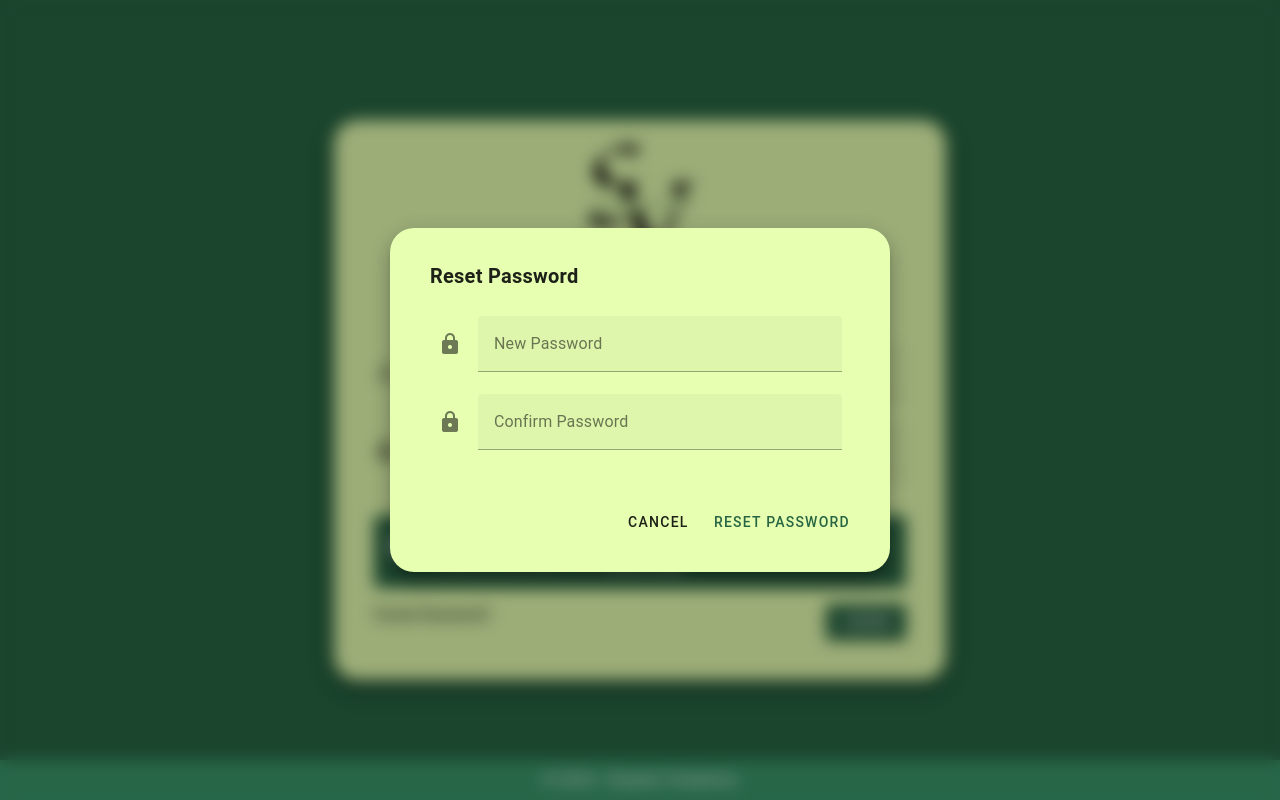
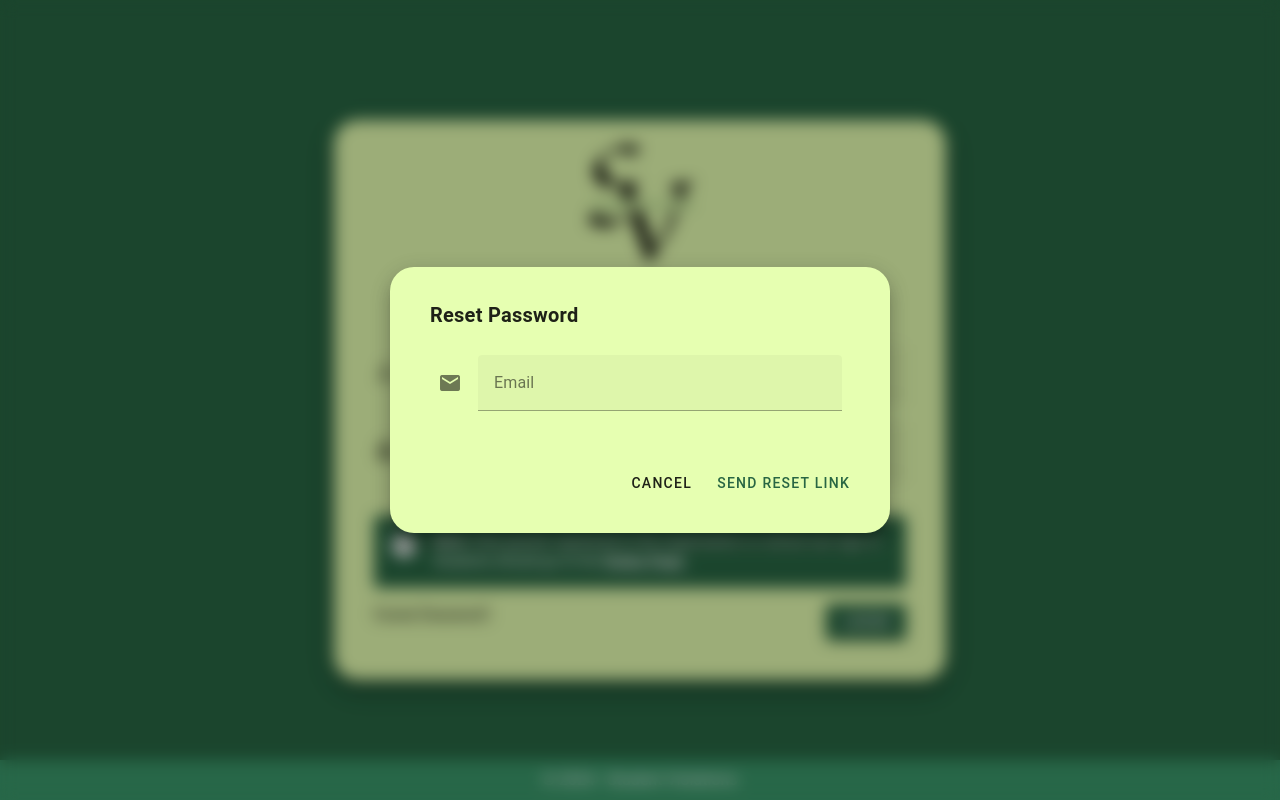
Before and after one commit to hersheydoria/student-violations-108, a Vue app: page /login in a window 1280 px wide. Both pictures are taken after a click on the element "Forgot Password?". Built offline with nearby package versions, Linux system fonts and the light colour scheme.

Commit message:
fix: reset password logic

```diff
--- a/src/components/auth/LoginForm.vue
+++ b/src/components/auth/LoginForm.vue
@@ -1,5 +1,6 @@
 <script setup>
 import { ref } from 'vue'
+//import { supabase } from './supabase' // Import Supabase client
 import { useRouter } from 'vue-router'
 
 // Form data
@@ -9,14 +10,16 @@ const valid = ref(true)
 
 // Forgot Password modal
 const forgotPasswordDialog = ref(false)
-const newPassword = ref('')
-const confirmPassword = ref('')
+const email = ref('') // Email for password reset
+const emailSent = ref(false)
+const errorMessage = ref('')
 
 // Validation rules
 const rules = {
   required: (value) => !!value || 'Required.',
   passwordMin: (v) => v.length >= 5 || 'Password must be at least 5 characters long',
-  passwordMatch: (v) => v === newPassword.value || 'Passwords must match'
+  passwordMatch: (v) => v === email.value || 'Passwords must match',
+  email: (value) => /.+@.+\..+/.test(value) || 'E-mail must be valid.'
 }
 
 // Router instance
@@ -38,13 +41,23 @@ function onForgotPassword() {
   forgotPasswordDialog.value = true
 }
 
-// Reset password logic
-function onResetPassword() {
+// Reset password logic using Supabase
+async function onResetPassword() {
   if (valid.value) {
-    console.log('New Password:', newPassword.value)
-    forgotPasswordDialog.value = false
-    // Handle password reset logic here
-    router.push('/login')
+    try {
+      const { data, error } = await supabase.auth.resetPasswordForEmail(email.value, {
+        redirectTo: 'http://localhost:3000/reset-password' // URL for the reset page
+      })
+
+      if (error) {
+        throw error
+      }
+
+      emailSent.value = true
+      forgotPasswordDialog.value = false // Close modal after success
+    } catch (error) {
+      errorMessage.value = error.message
+    }
   }
 }
 </script>
@@ -69,6 +82,7 @@ function onResetPassword() {
       type="password"
       required
     ></v-text-field>
+
     <!-- Add message below the form -->
     <v-alert type="info" color="customGreen" text class="mt-4 mb-4">
       <strong>Note:</strong> Only guards registered in the organization or school can sign in.
@@ -108,38 +122,34 @@ function onResetPassword() {
       elevation="10"
       style="backdrop-filter: blur(8px)"
     >
-      <v-card
-        class="px-6 py-6"
-        elevation="12"
-        rounded="xl"
-        style="background-color: #e6ffb1; backdrop-filter: blur(8px)"
-      >
+      <v-card class="px-6 py-6" elevation="12" rounded="xl" style="background-color: #e6ffb1">
         <v-card-title class="headline"><strong>Reset Password</strong></v-card-title>
         <v-card-text>
-          <!-- New password input fields in the modal -->
+          <!-- Enter email for password reset -->
           <v-form v-model="valid" lazy-validation>
             <v-text-field
-              v-model="newPassword"
-              :rules="[rules.required, rules.passwordMin]"
-              label="New Password"
-              prepend-icon="mdi-lock"
-              type="password"
-              required
-            ></v-text-field>
-            <v-text-field
-              v-model="confirmPassword"
-              :rules="[rules.required, rules.passwordMatch]"
-              label="Confirm Password"
-              prepend-icon="mdi-lock"
-              type="password"
+              v-model="email"
+              :rules="[rules.required, rules.email]"
+              label="Email"
+              prepend-icon="mdi-email"
               required
             ></v-text-field>
           </v-form>
+
+          <!-- Show success message if the email has been sent -->
+          <v-alert v-if="emailSent" type="success" class="mt-4">
+            A password reset link has been sent to your email.
+          </v-alert>
+
+          <!-- Show error message if there was an error -->
+          <v-alert v-if="errorMessage" type="error" class="mt-4">
+            {{ errorMessage }}
+          </v-alert>
         </v-card-text>
 
         <v-card-actions>
           <v-btn text @click="forgotPasswordDialog = false">Cancel</v-btn>
-          <v-btn color="customGreen" @click="onResetPassword">Reset Password</v-btn>
+          <v-btn color="customGreen" @click="onResetPassword">Send Reset Link</v-btn>
         </v-card-actions>
       </v-card>
     </v-dialog>
--- /dev/null
+++ b/src/components/auth/ResetPasswordForm.vue
@@ -0,0 +1,45 @@
+<template>
+  <!-- Card Title -->
+  <v-card-title class="headline text-center">
+    <strong>Reset Password</strong>
+  </v-card-title>
+
+  <!-- Card Content -->
+  <v-card-text>
+    <v-form v-model="valid" lazy-validation>
+      <!-- New Password -->
+      <v-text-field
+        v-model="newPassword"
+        :rules="[passwordRules.required, passwordRules.passwordMin]"
+        label="New Password"
+        prepend-icon="mdi-lock"
+        type="password"
+        required
+      ></v-text-field>
+
+      <!-- Confirm Password -->
+      <v-text-field
+        v-model="confirmPassword"
+        :rules="[passwordRules.required, passwordRules.passwordMatch]"
+        label="Confirm Password"
+        prepend-icon="mdi-lock"
+        type="password"
+        required
+      ></v-text-field>
+    </v-form>
+
+    <!-- Success and Error Alerts -->
+    <v-alert v-if="passwordResetSuccess" type="success" class="mt-4">
+      Password has been successfully reset. Redirecting to login...
+    </v-alert>
+    <v-alert v-if="errorMessage" type="error" class="mt-4">
+      {{ errorMessage }}
+    </v-alert>
+  </v-card-text>
+
+  <!-- Card Actions -->
+  <v-card-actions class="d-flex justify-center">
+    <v-btn text @click="router.push('/login')">Cancel</v-btn>
+    <v-btn color="customGreen" @click="onSetNewPassword">Set New Password</v-btn>
+  </v-card-actions>
+</template>
--- a/src/router/index.js
+++ b/src/router/index.js
@@ -4,26 +4,32 @@ import { createRouter, createWebHistory } from 'vue-router'
 import LoginView from '@/views/auth/LoginView.vue'
 import VisitorView from '@/views/system/VisitorView.vue'
 import HomeView from '@/views/system/HomeView.vue'
+import ResetPasswordView from '@/views/auth/ResetPasswordView.vue'
 
 const router = createRouter({
   history: createWebHistory(import.meta.env.BASE_URL),
   routes: [
     {
       path: '/',
-      redirect: '/login',  // Default route redirects to login
+      redirect: '/login' // Default route redirects to login
     },
     {
-      path: '/login',      // Login route
+      path: '/login', // Login route
       name: 'login',
       component: LoginView
     },
     {
-      path: '/visitor',    // Visitor view route
+      path: '/reset-password',
+      name: 'reset-password',
+      component: ResetPasswordView
+    },
+    {
+      path: '/visitor', // Visitor view route
       name: 'visitor',
       component: VisitorView
     },
     {
-      path: '/home',       // Home view (Dashboard) route after login
+      path: '/home', // Home view (Dashboard) route after login
       name: 'home',
       component: HomeView
     }
--- a/src/views/auth/LoginView.vue
+++ b/src/views/auth/LoginView.vue
@@ -9,12 +9,7 @@ import AppLayout from '@/components/layout/AppLayout.vue'
     <AppLayout>
       <v-row class="d-flex justify-center align-center">
         <v-col cols="12" md="6">
-          <v-card
-            class="px-6 py-6"
-            elevation="12"
-            rounded="xl"
-            style="background-color: #e6ffb1; backdrop-filter: blur(8px)"
-          >
+          <v-card class="px-6 py-6" elevation="12" rounded="xl" style="background-color: #e6ffb1">
             <!-- Add image above the heading -->
             <v-img
               src="/logo6.png"
--- /dev/null
+++ b/src/views/auth/ResetPasswordView.vue
@@ -0,0 +1,20 @@
+<script setup>
+import ResetPasswordForm from '@/components/auth/ResetPasswordForm.vue'
+import { ref } from 'vue'
+
+// Reactive state for the dialog
+const isDialogOpen = ref(true) // Controls whether the dialog is open or closed
+</script>
+
+<template>
+  <v-dialog
+    v-model="isDialogOpen"
+    max-width="500"
+    elevation="10"
+    style="backdrop-filter: blur(8px)"
+  >
+    <v-card class="px-6 py-6" elevation="12" rounded="xl" style="background-color: #e6ffb1">
+      <ResetPasswordForm></ResetPasswordForm>
+    </v-card>
+  </v-dialog>
+</template>
```
